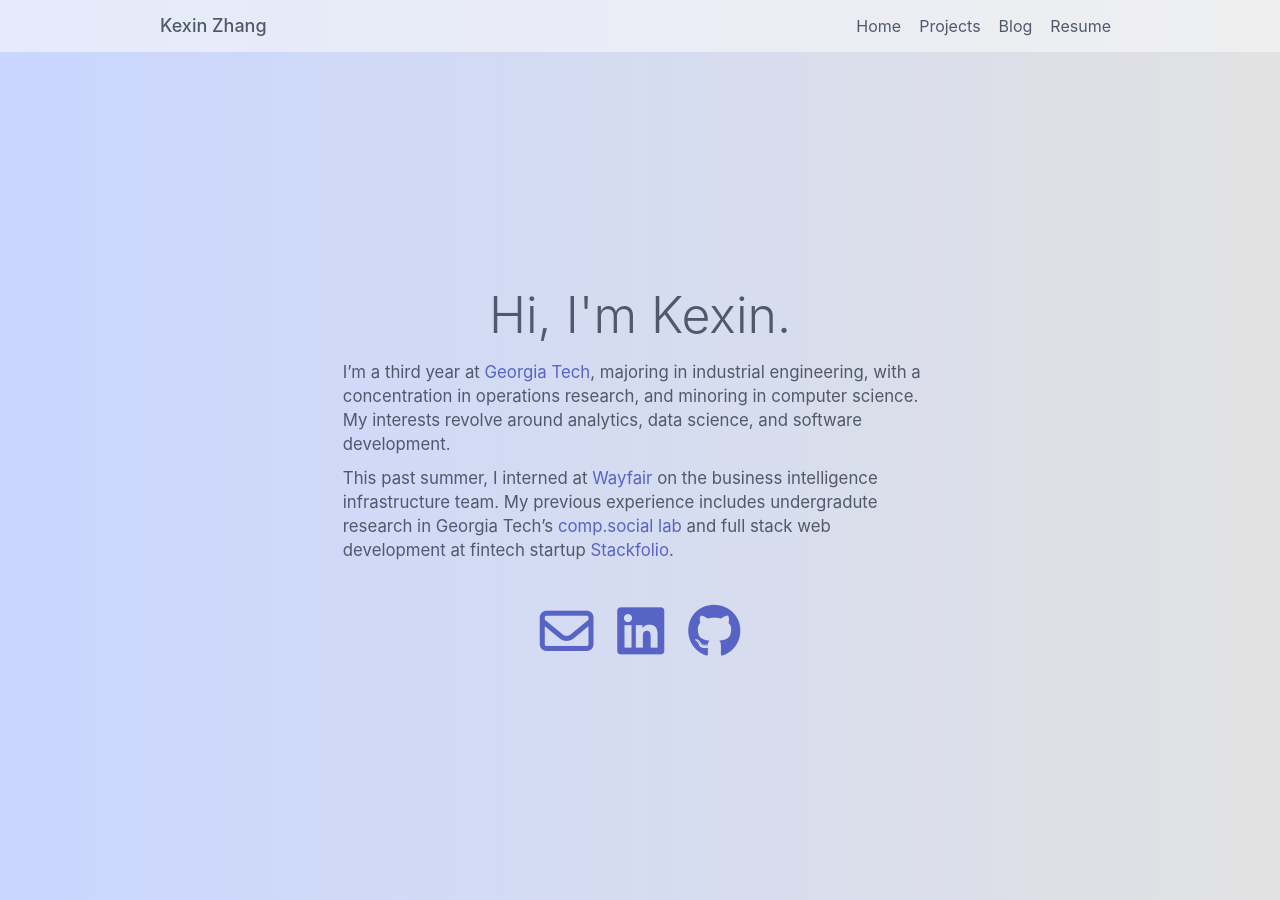
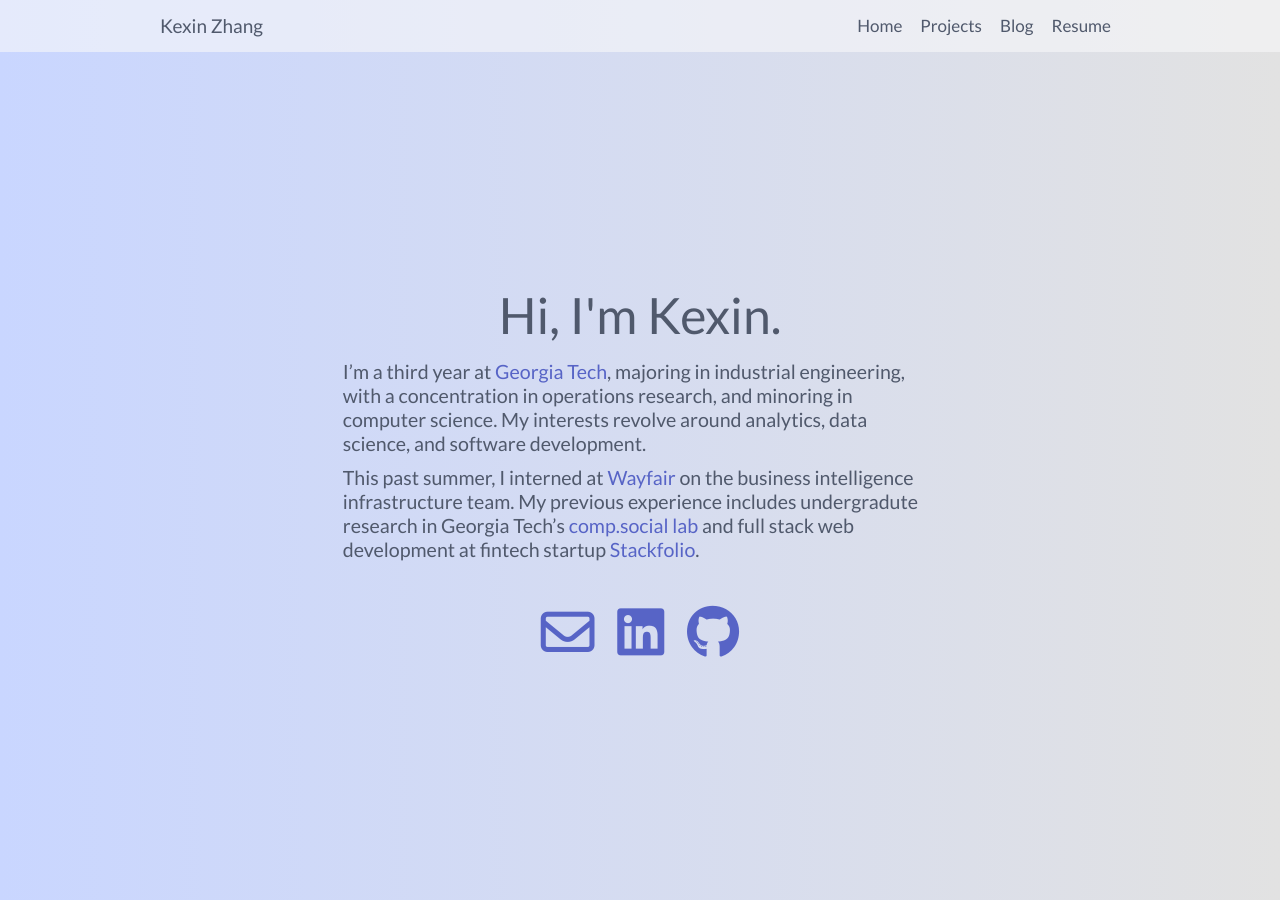
Before and after one commit to kexin-zhang/kexin-zhang.github.io, a Jekyll site: the page built from index.html, in a window 1280 px wide. Built offline with Jekyll 4.4.1, drawn with Linux system fonts in a browser that asks for light colours; nearby versions of some CDN libraries.

Commit message:
Font and sizing

```diff
--- a/_includes/head.html
+++ b/_includes/head.html
@@ -1,6 +1,7 @@
 <head>
 	<title>{{ page.title }}</title>
 	<meta name="viewport" content="width=device-width, initial-scale=1.0">
+	<link href="https://fonts.googleapis.com/css?family=Lato:400,400i,700,700i" rel="stylesheet">
 	<link rel="stylesheet" type="text/css" href="/static/css/spectre.min.css">
 	<link rel="stylesheet" type="text/css" href="/static/css/styles.css">
 	{% if page.css %}
--- a/static/css/styles.css
+++ b/static/css/styles.css
@@ -4,6 +4,7 @@ html {
 
 body {
   min-height: 100%;
+  font-family: 'Lato', sans-serif;
 }
 
 html, body {
@@ -58,11 +59,11 @@ html, body {
 }
 
 p {
-  font-size: 1.2em;
+  font-size: 1.4em;
 }
 
 ol li, ul li {
-  font-size: 1.2em;
+  font-size: 1.4em;
 }
 
 @media only screen and (max-width: 767px) {
@@ -80,7 +81,7 @@ ol li, ul li {
   }
 
   #intro-wrapper p {
-    font-size: 1.3em;
+    font-size: 1.5em;
   }
 
   #icons i {
@@ -307,11 +308,11 @@ ul li {
 }
 
 .navbar .navbar-brand {
-  font-size: 1.8rem;
+  font-size: 1.9rem;
 }
 
 .navbar-section a {
-  font-size: 1.6rem;
+  font-size: 1.7rem;
 }
 
 .content a {
```
